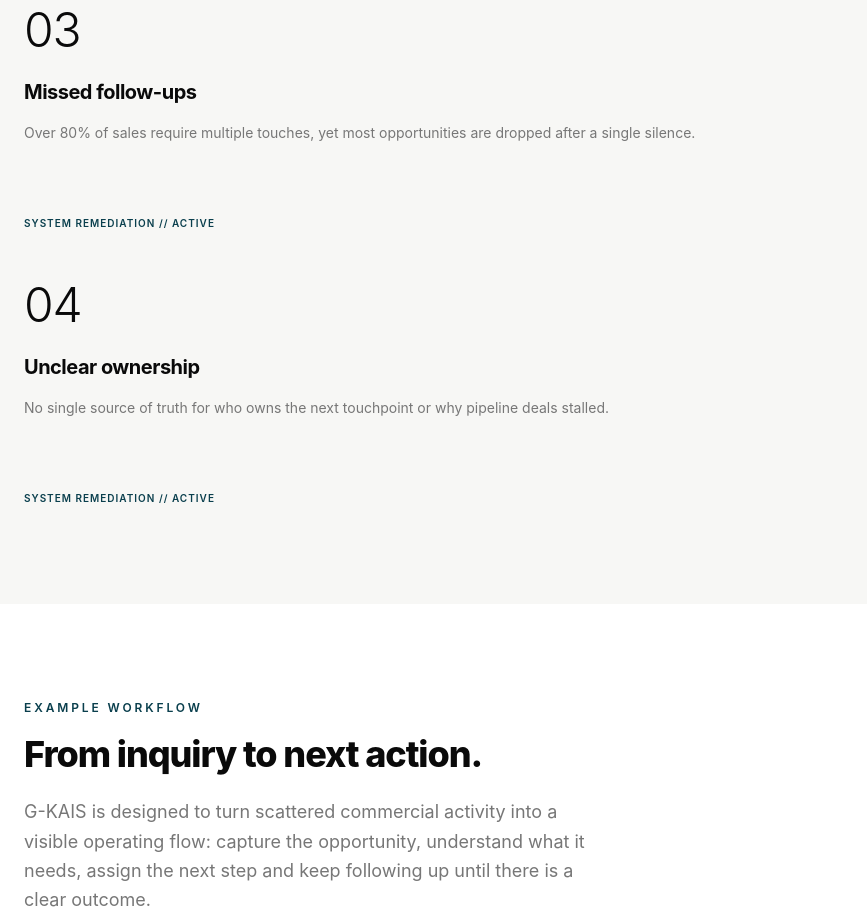
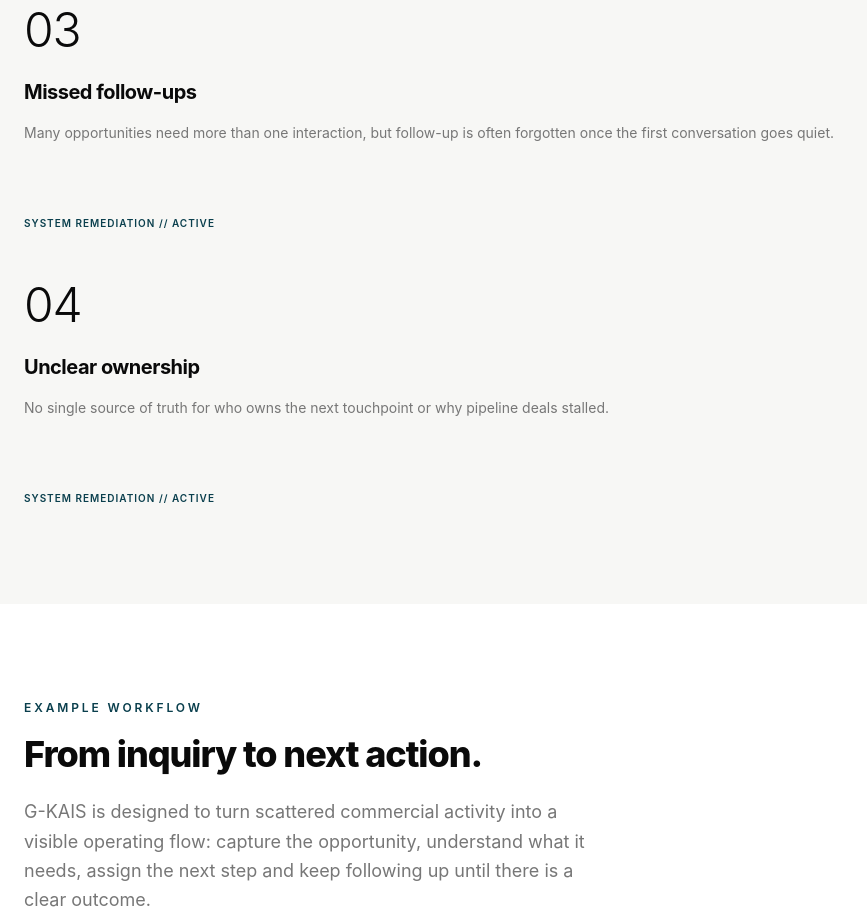
Before and after one commit to IsmaelGeraldo/G-Kais, a React (Vite) app: page / in a window 1280 px wide. Shown: the part 3440-4359 px from the top of the page, without its empty margins (0-867 px from the left). Built offline with nearby package versions, Linux system fonts and the light colour scheme.

Commit message:
Remove unsupported sales statistic from public copy

```diff
--- a/src/components/ProblemSection.tsx
+++ b/src/components/ProblemSection.tsx
@@ -20,7 +20,7 @@
   {
     num: '03',
     title: 'Missed follow-ups',
-    detail: 'Over 80% of sales require multiple touches, yet most opportunities are dropped after a single silence.'
+    detail: 'Many opportunities need more than one interaction, but follow-up is often forgotten once the first conversation goes quiet.'
   },
   {
     num: '04',
```
